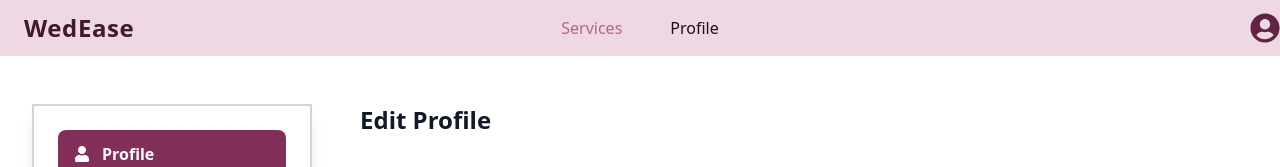
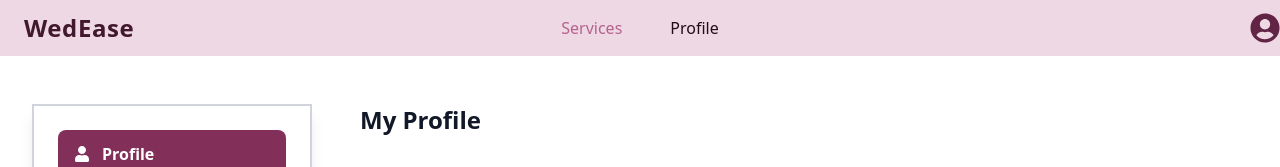
Before and after one commit to mandara-samanalee/WedEase_frontend, a Next.js app: page /vendor/profile/edit-profile in a window 1280 px wide. Shown: the top 167 px of the page. Built offline with nearby package versions, Linux system fonts and the light colour scheme.

Commit message:
update changes

```diff
--- a/src/section/Editprofile.tsx
+++ b/src/section/Editprofile.tsx
@@ -26,7 +26,7 @@ export default function EditProfile() {
 
     return (
         <div className="max-w-2xl">
-            <h1 className="text-2xl font-bold mb-8 text-gray-900">Edit Profile</h1>
+            <h1 className="text-2xl font-bold mb-8 text-gray-900">My Profile</h1>
 
             <div className="flex flex-col items-center mb-8">
                 <div className="relative">
```
